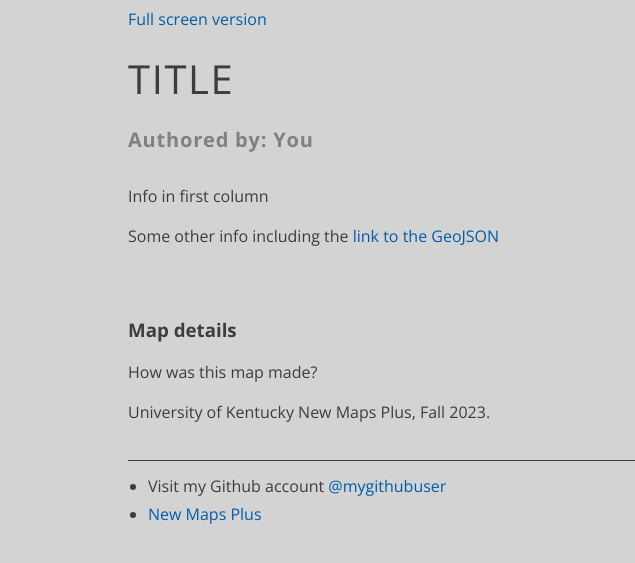
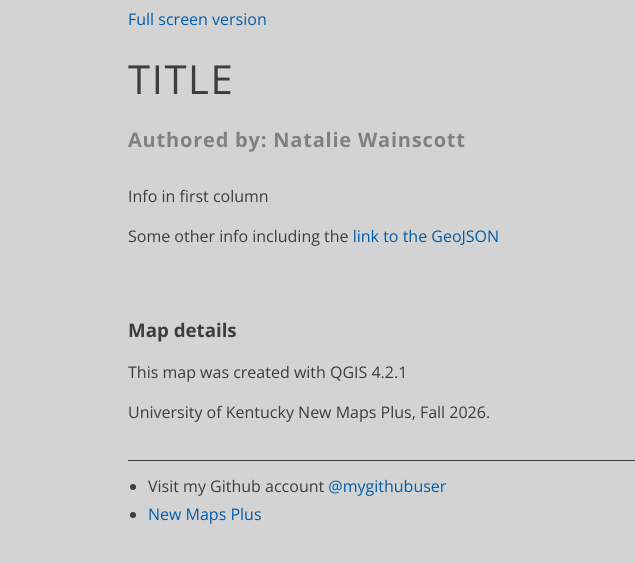
Before and after one commit to nwainscott/kentucky-tornadopaths_2023-2025, a plain HTML site: page map-options/two-column/index.html in a window 1280 px wide. Shown: the part 19-582 px from the top of the page, 0-635 px from the left. Drawn offline with nearby package versions, Linux system fonts and the light colour scheme.

Commit message:
Update image source and author details in HTML

```diff
--- a/map-options/two-column/index.html
+++ b/map-options/two-column/index.html
@@ -120,14 +120,14 @@
 
 <body>
   <!-- Add map to top of page and make it stretch to fill browser window. -->
-  <img class="max-image-width" src="path/to/image.png">
+  <img class="max-image-width" src="graphics/Final_KY_tornado_600dpi.png">
 
   <!-- Create a two column layout for map information. -->
   <section>
-    <a href='path/to/image' class="linkbox">Full screen version</a>
+    <a href='graphics/Final_KY_tornado_600dpi.png' class="linkbox">Full screen version</a>
 
     <h1>Title</h1>
-    <h2>Authored by: You</h2>
+    <h2>Authored by: Natalie Wainscott</h2>
 
     <div class="row">
 
@@ -151,10 +151,10 @@
     </div>
 
     <h3>Map details</h3>
-    <p>How was this map made?</p>
+    <p>This map was created with QGIS 4.2.1</p>
 
     <p>
-      University of Kentucky New Maps Plus, Fall 2023.
+      University of Kentucky New Maps Plus, Fall 2026.
     </p>
     <hr>
     <ul>
```
